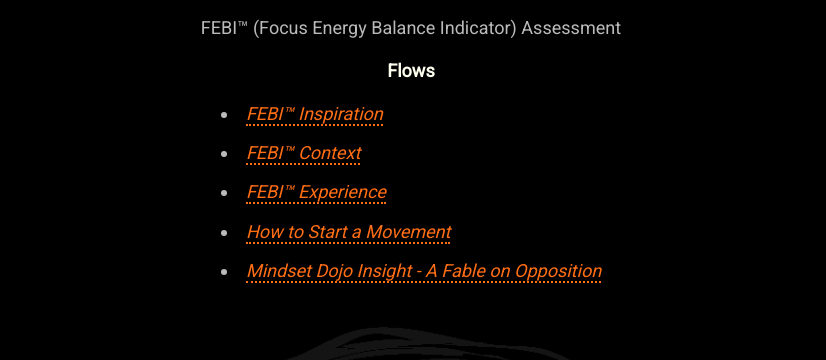
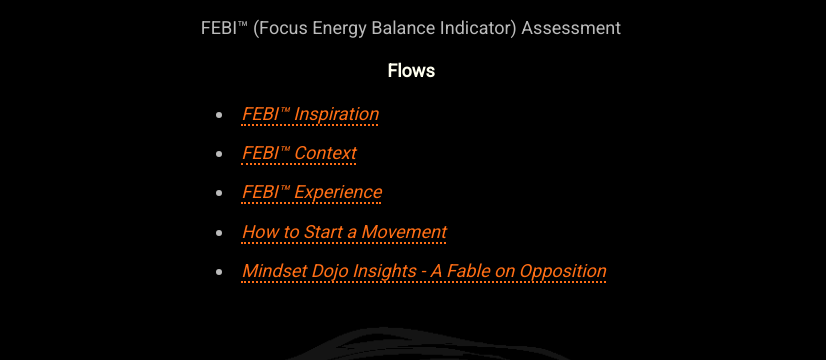
Before and after one commit to mindset-dojo/mindset-dojo.github.io, a Jekyll site: the page built from program.md, in a window 1280 px wide and 900 px high, scrolled down 1726 px. Shown: the top 360 px of the window, without its empty margins (229-1055 px from the left). Built offline with Jekyll 4.4.1, drawn with Linux system fonts in a browser that asks for light colours; some web fonts are replaced.

Commit message:
fix: Typo

```diff
--- a/_data/program.yaml
+++ b/_data/program.yaml
@@ -39,7 +39,7 @@
         url: https://www.youtube.com/watch?v=uVTGeFjsD3s
       - label: How to Start a Movement
         url: https://www.ted.com/talks/derek_sivers_how_to_start_a_movement
-      - label: Mindset Dojo Insight - A Fable on Opposition
+      - label: Mindset Dojo Insights - A Fable on Opposition
         url: https://medium.com/p/1e9078621d7f
   - color: yellow
     label: 6th Kyu
```
